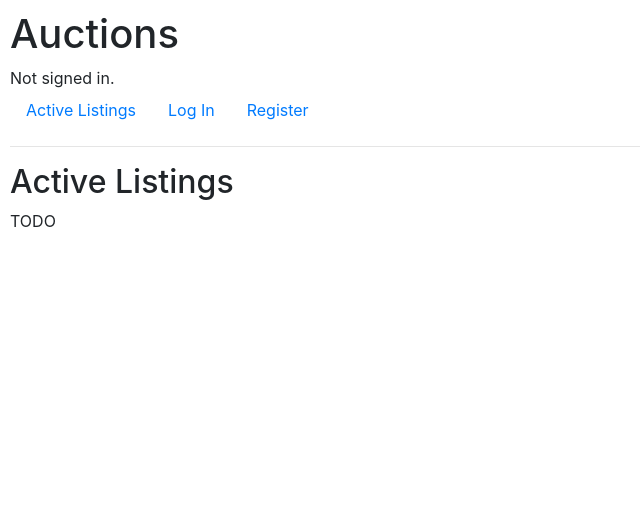
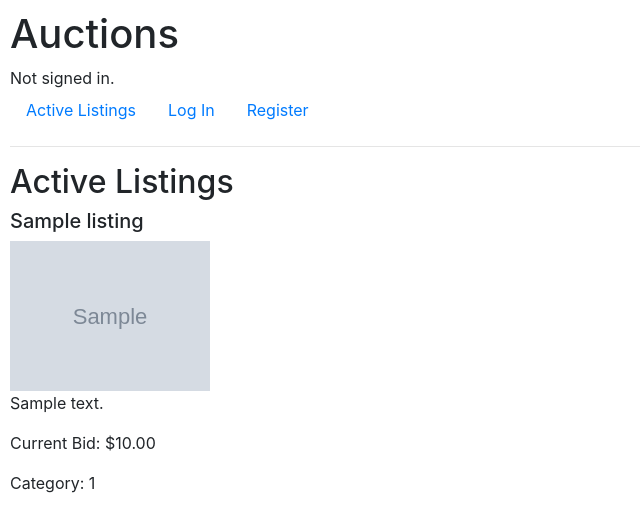
Before and after one commit to jbeedle19/project2, a Django app: page / in a window 1280 px wide. Shown: the top 532 px of the page, without its empty margins (0-640 px from the left). Run offline with Django 3.2, Linux system fonts and the light colour scheme; tables that the repository leaves empty hold one stand-in row (values such as "Sample post"); grey boxes marked "Sample" are stand-in pictures; some libraries are stand-ins or nearby versions.

Commit message:
listings rendering on main page

```diff
--- a/auctions/templates/auctions/index.html
+++ b/auctions/templates/auctions/index.html
@@ -3,5 +3,15 @@
 {% block body %}
     <h2>Active Listings</h2>
 
-    TODO
+    {% for item in listings %}
+        <h5>{{ item.title }}</h5>
+        {% if item.image_url %}
+            <div>
+                <img src='{{ item.image_url }}' alt='{{ item.title }}' width='200px' />
+            </div>
+        {% endif %}
+        <p>{{ item.description }}</p>
+        <p>Current Bid: ${{ item.price }}</p>
+        <p>Category: {{ item.category }}</p>
+    {% endfor %}
 {% endblock %}
--- a/auctions/views.py
+++ b/auctions/views.py
@@ -10,7 +10,9 @@ from .forms import CreateListingForm
 
 
 def index(request):
-    return render(request, "auctions/index.html")
+    return render(request, "auctions/index.html", {
+        'listings': Listing.objects.all()
+    })
 
 @login_required(login_url='/login')
 def create(request):
@@ -21,7 +23,7 @@ def create(request):
             title = form.cleaned_data['title']
             description = form.cleaned_data['description']
             price = form.cleaned_data['price']
-            image = form.cleaned_data['price']
+            image = form.cleaned_data['image']
             category = form.cleaned_data['category']
 
             if request.user.is_authenticated:
```
